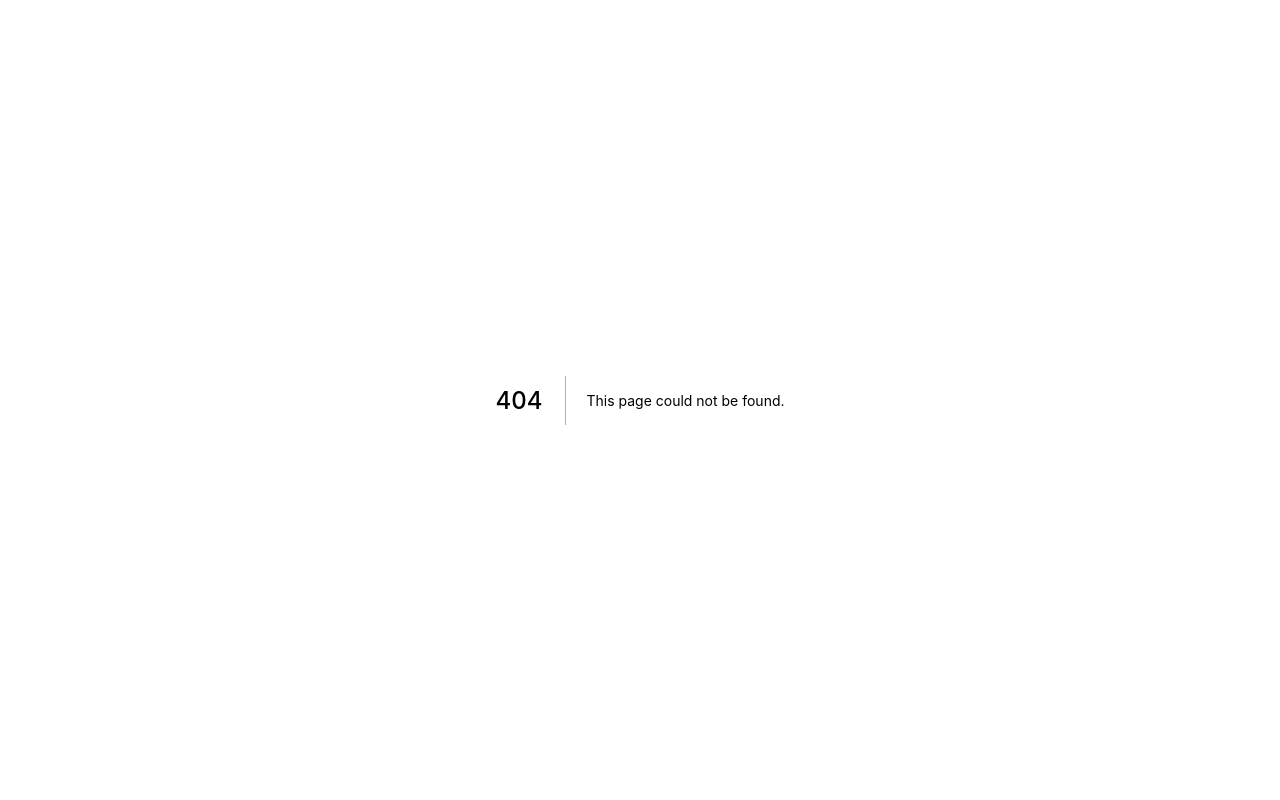
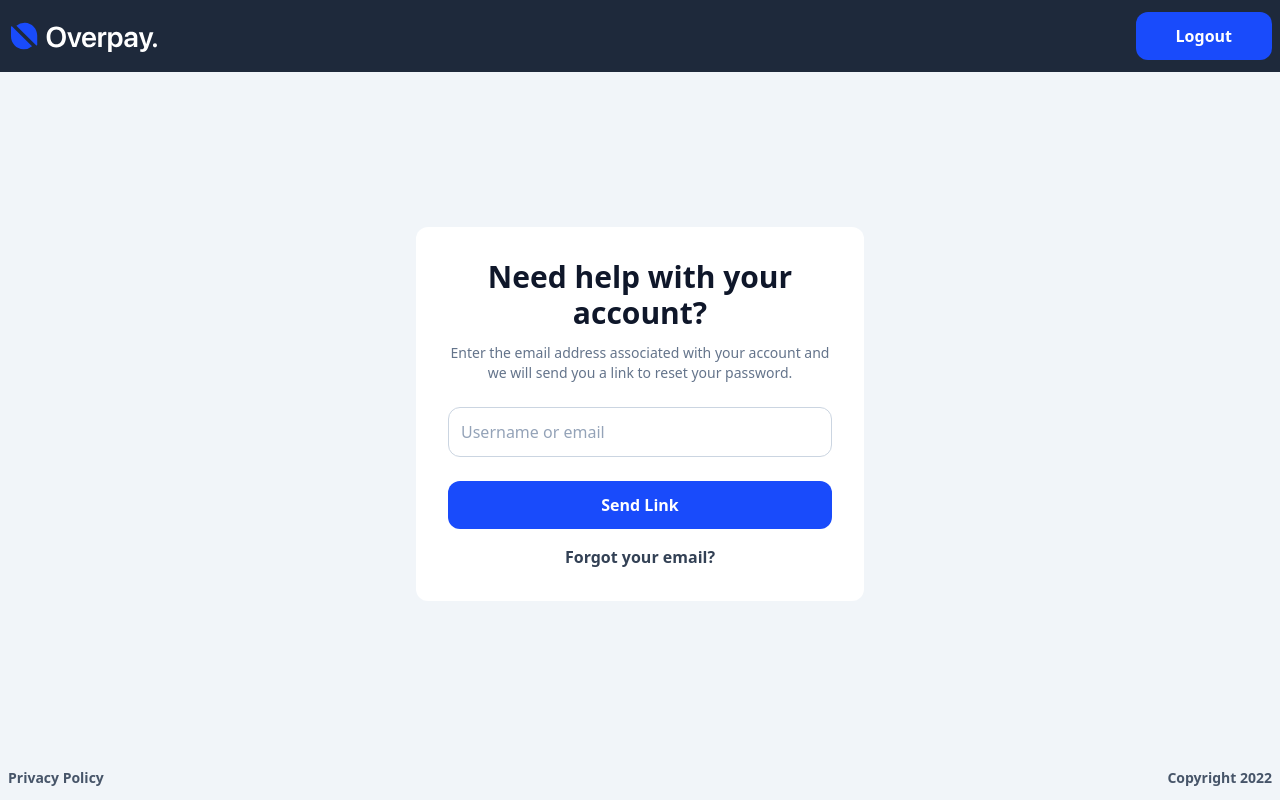
Before and after one commit to iamsahebgiri/overpay, a Next.js app: page /forgot-password in a window 1280 px wide. Before the commit this address had no page. Built offline with nearby package versions, Linux system fonts and the light colour scheme.

Commit message:
chore: add forgot password

```diff
--- a/components/layout/full-header.jsx
+++ b/components/layout/full-header.jsx
@@ -7,7 +7,7 @@ const FullHeader = ({ children }) => {
     <div className="bg-slate-100 min-h-screen flex flex-col justify-between">
       <Header />
       <div className="mx-auto w-full max-w-7xl px-2 py-3">
-        <div className="bg-white rounded-md py-6 px-4 max-w-md mx-auto">
+        <div className="bg-white rounded-xl p-8 max-w-md mx-auto">
           {children}
         </div>
       </div>
--- /dev/null
+++ b/components/page/forgot-password.jsx
@@ -0,0 +1,49 @@
+import { Button } from "components/common/button";
+import { TextField } from "components/common/text-field";
+import FullHeader from "components/layout/full-header";
+import React from "react";
+
+const ForgotPassword = () => {
+  return (
+    <FullHeader>
+      <div className="space-y-6">
+        <div>
+          <h2 className="text-3xl text-center font-extrabold text-slate-900">
+            Need help with your account?
+          </h2>
+          <p className="mt-3 text-sm text-center text-slate-500">
+            Enter the email address associated with your account and we will
+            send you a link to reset your password.
+          </p>
+        </div>
+        <div>
+          <form action="#" method="POST">
+            <div>
+              <TextField
+                id="email"
+                name="email"
+                type="email"
+                autoComplete="email"
+                placeholder="Username or email"
+                required
+              />
+            </div>
+          </form>
+        </div>
+        <div>
+          <Button className="w-full">Send Link</Button>
+          <div className="w-full mt-4 text-center">
+            <a
+              href="#"
+              className="font-extrabold text-slate-700 hover:text-slate-600"
+            >
+              Forgot your email?
+            </a>
+          </div>
+        </div>
+      </div>
+    </FullHeader>
+  );
+};
+
+export default ForgotPassword;
--- a/components/page/welcome.jsx
+++ b/components/page/welcome.jsx
@@ -5,6 +5,7 @@ import React from "react";
 const Welcome = () => {
   return (
     <FullHeader>
+      <div className="space-y-6">
         <div>
           <h2 className="text-3xl text-center font-extrabold text-slate-900">
             Hi, John Doe!
@@ -12,6 +13,7 @@ const Welcome = () => {
           <p className="mt-3 text-sm text-center text-slate-500">
             You&apos;re logged in. Well done!
           </p>
+        </div>
         <Button className="w-full mt-6">Log out</Button>
       </div>
     </FullHeader>
--- /dev/null
+++ b/pages/forgot-password.jsx
@@ -0,0 +1,12 @@
+import ForgotPassword from "components/page/forgot-password";
+import React from "react";
+
+const ForgotPasswordPage = () => {
+  return (
+    <div>
+      <ForgotPassword />
+    </div>
+  );
+};
+
+export default ForgotPasswordPage;
```
Lines whose indentation alone changed are shown as unchanged.
